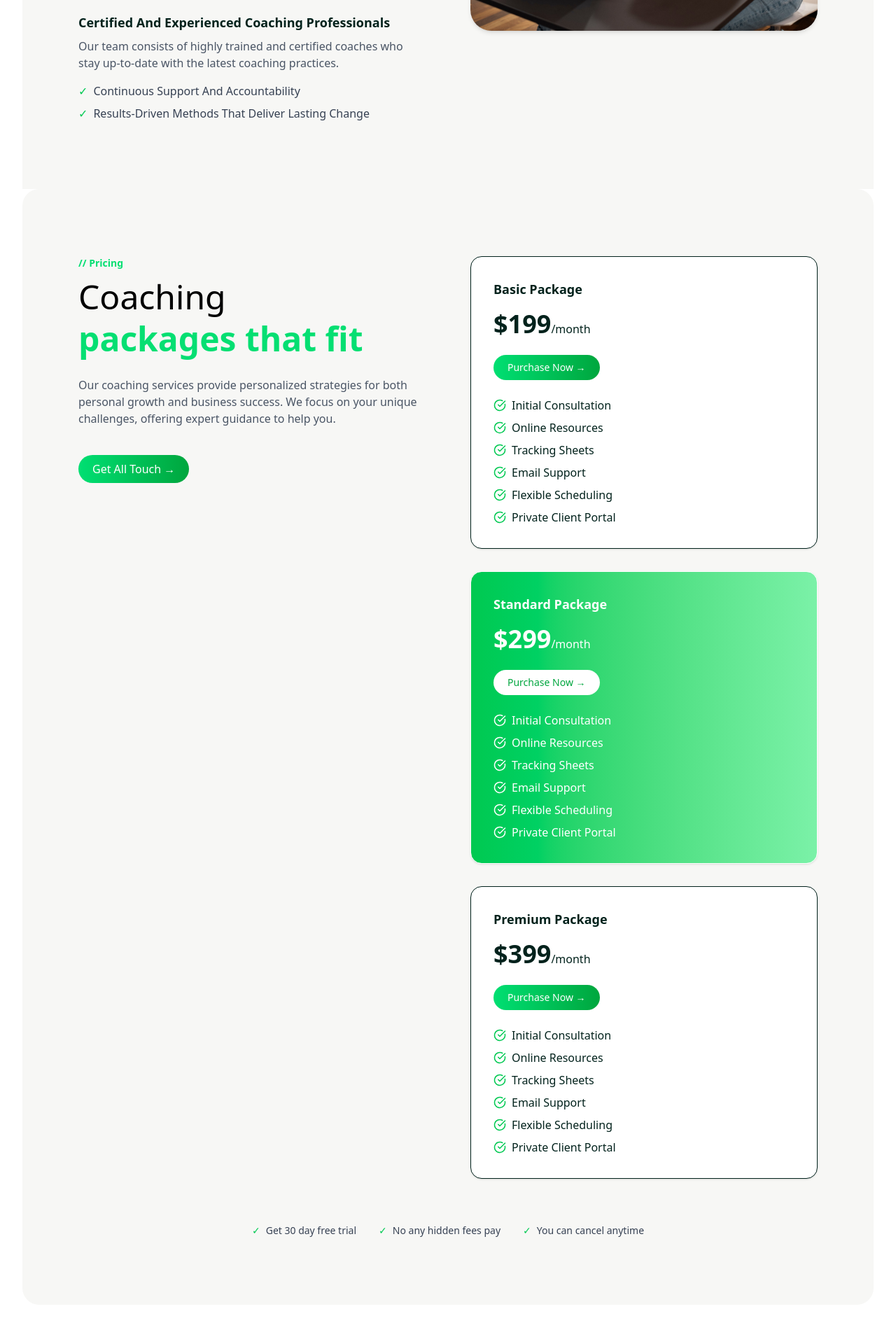
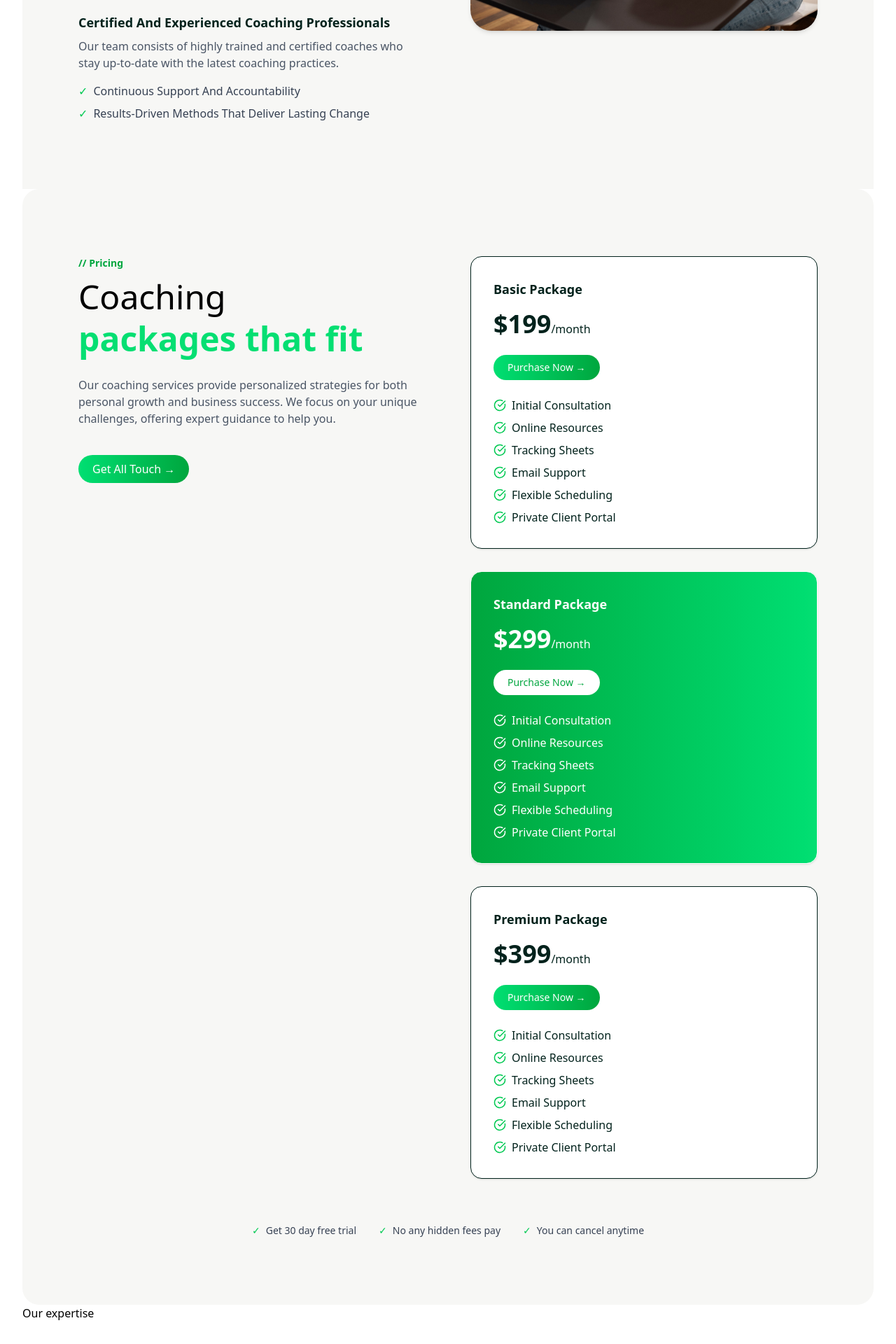
Before and after one commit to Lilbonner/krose-maket, a Next.js app: page / in a window 1280 px wide. Shown: the part 3503-5423 px from the top of the page at 70% size. Before the commit the page ends 5399 px from the top, so only its background shows below. Built offline with nearby package versions, Linux system fonts and the light colour scheme.

Commit message:
created expertise component

```diff
--- /dev/null
+++ b/src/app/components/OurExpertise.tsx
@@ -0,0 +1,7 @@
+export default function OurExpertise() {
+    return (
+        <div>
+            <p>Our expertise</p>
+        </div>
+    )
+}
--- a/src/app/components/Pricing.tsx
+++ b/src/app/components/Pricing.tsx
@@ -40,8 +40,8 @@ export default function Pricing() {
     return (
         <section className="relative bg-[#F7F7F5] py-24 px-6 lg:px-20 rounded-3xl">
             <div className="max-w-7xl mx-auto grid grid-cols-1 lg:grid-cols-2 gap-16 items-start relative z-10">
-                <div className="sticky top-32 self-start h-fit" data-aos="fade-up">
-                    <p className="text-green-400 text-sm font-semibold">// Pricing</p>
+                <div className="sticky top-32 self-start h-fit" data-aos="fade-up" data-aos-dela="600">
+                    <p className="text-green-600 text-sm font-semibold">// Pricing</p>
                     <h2 className="text-4xl md:text-5xl font-light leading-tight mt-2">
                         Coaching<br />
                         <span className="text-green-400 font-semibold">packages that fit</span>
@@ -56,13 +56,13 @@ export default function Pricing() {
                     </button>
                 </div>
 
-                <div className="grid gap-8" data-aos="fade-up" data-aos-delay="200">
+                <div className="grid gap-8" data-aos="fade-up" data-aos-delay="700">
                     {plans.map((plan, index) => (
                         <div
                             key={index}
                             className={`p-8 rounded-2xl shadow-sm border ${
                                 plan.highlight
-                                    ? "bg-gradient-to-r from-green-500 to-green-300 text-white"
+                                    ? "bg-gradient-to-r from-green-600 to-green-400 text-white"
                                     : "bg-white text-[#02221C]"
                             }`}
                         >
@@ -74,8 +74,8 @@ export default function Pricing() {
                             <button
                                 className={`mt-6 px-5 py-2 rounded-full text-sm font-medium transition ${
                                     plan.highlight
-                                        ? "bg-white text-green-600"
-                                        : "bg-gradient-to-r from-green-400 to-green-600 text-white"
+                                        ? "bg-white text-green-600 hover:opacity-70 transition cursor-pointer "
+                                        : "bg-gradient-to-r from-green-400 to-green-600 text-white hover:opacity-70 transition cursor-pointer"
                                 }`}
                             >
                                 Purchase Now →
--- a/src/app/page.tsx
+++ b/src/app/page.tsx
@@ -3,6 +3,7 @@ import About from "@/app/components/About";
 import Services from "@/app/components/Services";
 import WhoWeAre from "@/app/components/WhoWeAre";
 import Pricing from "@/app/components/Pricing";
+import OurExpertise from "@/app/components/OurExpertise";
 
 export default function Home() {
     return (
@@ -12,6 +13,7 @@ export default function Home() {
             <Services />
             <WhoWeAre />
             <Pricing />
+            <OurExpertise />
         </div>
     )
 }
```
